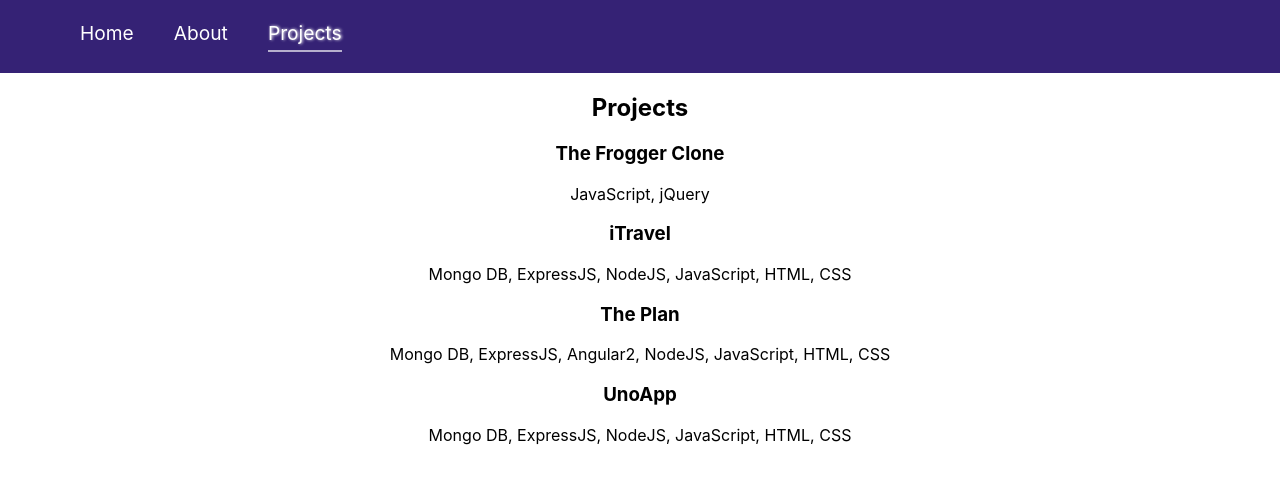
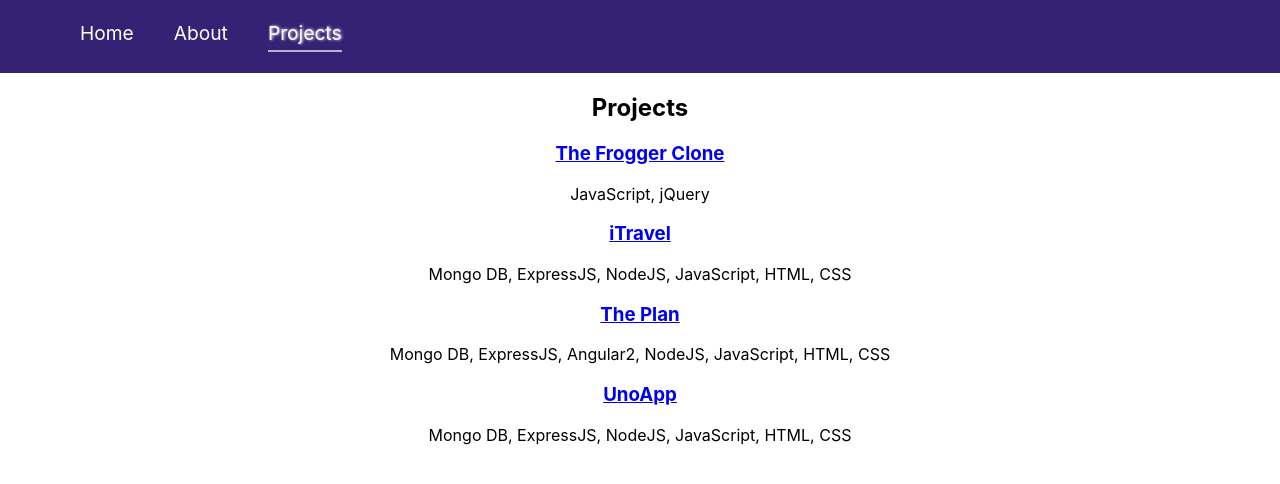
Before and after one commit to sandrabosk/lesson-code-h-react-routing-advanced, a React (Create React App) app: page /projects in a window 1280 px wide. Shown: the top 484 px of the page. Built offline with nearby package versions, Linux system fonts and the light colour scheme.

Commit message:
Example 1

```diff
--- a/src/pages/ProjectsPage.js
+++ b/src/pages/ProjectsPage.js
@@ -1,7 +1,9 @@
 import { useState, useEffect } from "react";
 import projectsData from "./../projects-data.json";
 
-function Projects() {
+import { Link } from "react-router-dom";  // <== IMPORT
+
+function ProjectsPage() {
   const [projects, setProjects] = useState([]);
 
   // This effect will run only once on initial render.
@@ -15,8 +17,10 @@ function Projects() {
       <h2>Projects</h2>
       {projects.map((project) => {
         return (
-          <div key={project.id} className="project">
-            <h3>{project.name}</h3>
+          <div key={project._id} className="project">
+            <h3>
+              <Link to={`/projects/${project._id}`}> {project.name} </Link>   {/* ADD */}
+            </h3>
             <p>{project.technologies}</p>
           </div>
         );
@@ -25,4 +29,4 @@ function Projects() {
   );
 }
 
-export default Projects;
+export default ProjectsPage;
```
